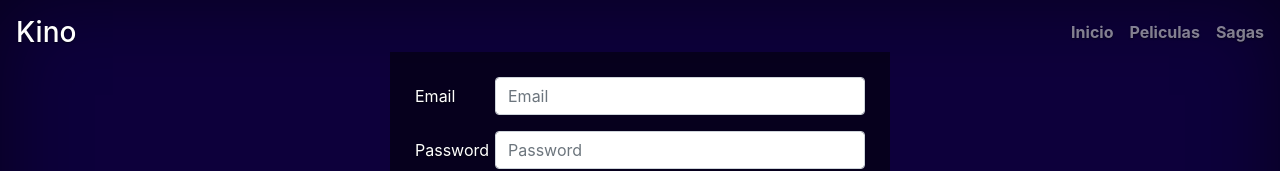
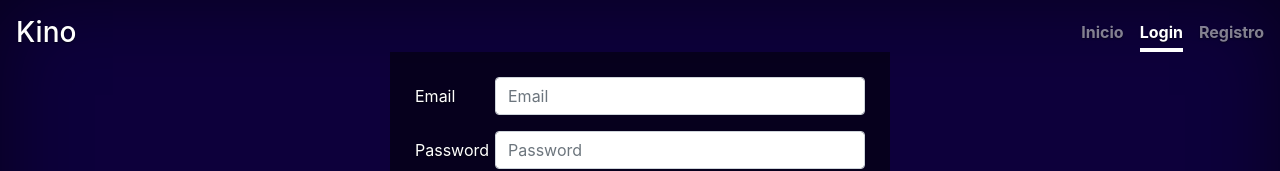
Before and after one commit to ProgramadorViking/kinoclient, an Angular app: page /login in a window 1280 px wide. Shown: the top 171 px of the page. Built offline with nearby package versions, Linux system fonts and the light colour scheme.

Commit message:
Arreglado menu cover

```diff
--- a/src/app/components/shared/header/header.component.html
+++ b/src/app/components/shared/header/header.component.html
@@ -1,15 +1,14 @@
 <header class="masthead mb-auto">
     <div class="inner">
       <h3 class="masthead-brand">Kino</h3>
-      <nav class="nav nav-masthead justify-content-center" *ngIf="!auth.login">
-        <a class="nav-link" routerLinkActive="active" [routerLink]="['../']">Inicio</a>
+      <nav class="nav nav-masthead justify-content-center" *ngIf="!auth.logIn">
+        <a class="nav-link" routerLinkActive="active" [routerLink]="['../inicio']">Inicio</a>
         <a class="nav-link" routerLinkActive="active" [routerLink]="['../login']">Login</a>
         <a class="nav-link" routerLinkActive="active" [routerLink]="['../register']">Registro</a>
       </nav>
-      <nav class="nav nav-masthead justify-content-center" *ngIf="auth.login">
+      <nav class="nav nav-masthead justify-content-center" *ngIf="auth.logIn">
         <a class="nav-link" routerLinkActive="active" [routerLink]="['../home']">Inicio</a>
         <a class="nav-link" [routerLink]="['../films']">Peliculas</a>
-        <a class="nav-link" [routerLink]="['../sagas']">Sagas</a>
       </nav>
     </div>
   </header>
--- a/src/app/components/shared/header/header.component.ts
+++ b/src/app/components/shared/header/header.component.ts
@@ -9,7 +9,7 @@
 })
 export class HeaderComponent implements OnInit {
 
-  constructor(public auth:AuthKinoService) { }
+  constructor(private auth:AuthKinoService) {}
 
   ngOnInit() {
   }
```
Also changed, not shown: 1 other file (tests, documents, lock files or other folders).
